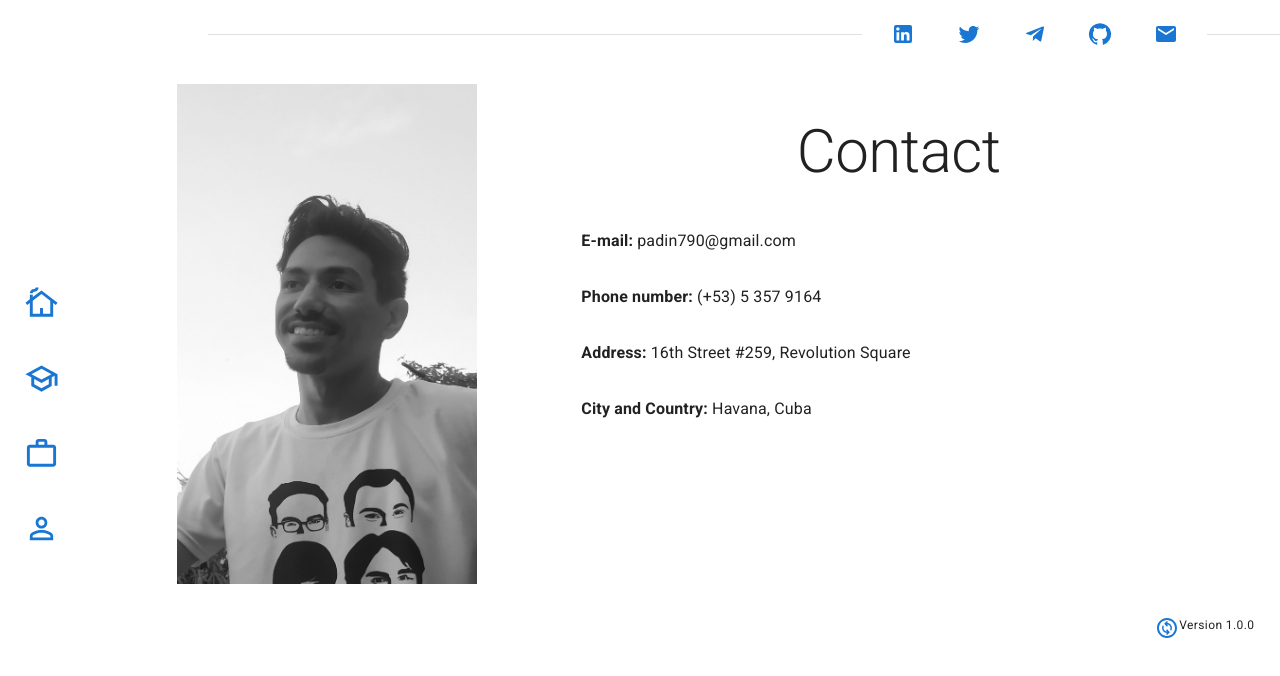
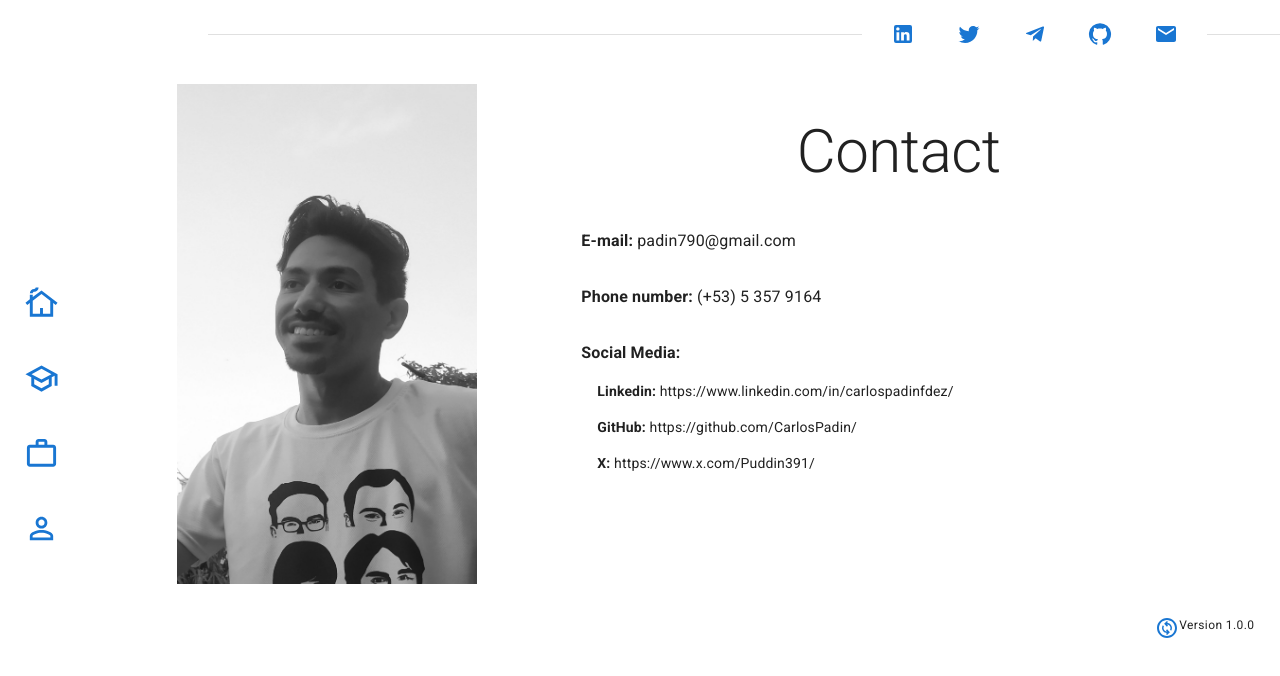
Before and after one commit to CarlosPadin/My_Portfolio, a Next.js app: page /Contact in a window 1280 px wide. Shown: the top 676 px of the page. Built offline with nearby package versions, Linux system fonts and the light colour scheme.

Commit message:
Changes on Contact Card

```diff
--- a/components/Contact/ContactCard.tsx
+++ b/components/Contact/ContactCard.tsx
@@ -1,5 +1,5 @@
 import { FC } from "react";
-import { List, ListItem, ListItemButton, Typography } from "@mui/material";
+import { Box, Link, List, ListItem, ListItemButton, Typography } from "@mui/material";
 
 const ContactCard: FC = () => {
   return (
@@ -20,16 +20,31 @@ const ContactCard: FC = () => {
       </ListItem>
       <ListItem>
         <ListItemButton>
-          <Typography variant="body1">
-            <b>Address:</b> 16th Street #259, Revolution Square
-          </Typography>
+          <Box marginY={0}>
+            <Typography variant="body1"><b>Social Media:</b></Typography>
+            <List>
+              <ListItem>
+                <Typography variant="body2">
+                  <b>Linkedin: </b> <Link href='https://www.linkedin.com/in/carlospadinfdez' color='inherit' underline="hover" >https://www.linkedin.com/in/carlospadinfdez/</Link>
+                </Typography>
+              </ListItem>
+              <ListItem>
+                <Typography variant="body2">
+                  <b>GitHub: </b> <Link href='https://github.com/CarlosPadin/' color='inherit' underline="hover" >https://github.com/CarlosPadin/</Link>
+                </Typography>
+              </ListItem>
+              <ListItem>
+                <Typography variant="body2">
+                  <b>X: </b> <Link href='https://www.x.com/Puddin391/' color='inherit' underline="hover">https://www.x.com/Puddin391/</Link>
+                </Typography>
+              </ListItem>
+            </List>
+          </Box>
         </ListItemButton>
       </ListItem>
       <ListItem>
         <ListItemButton>
-          <Typography variant="body1">
-            <b>City and Country:</b> Havana, Cuba
-          </Typography>
+
         </ListItemButton>
       </ListItem>
     </List>
```
